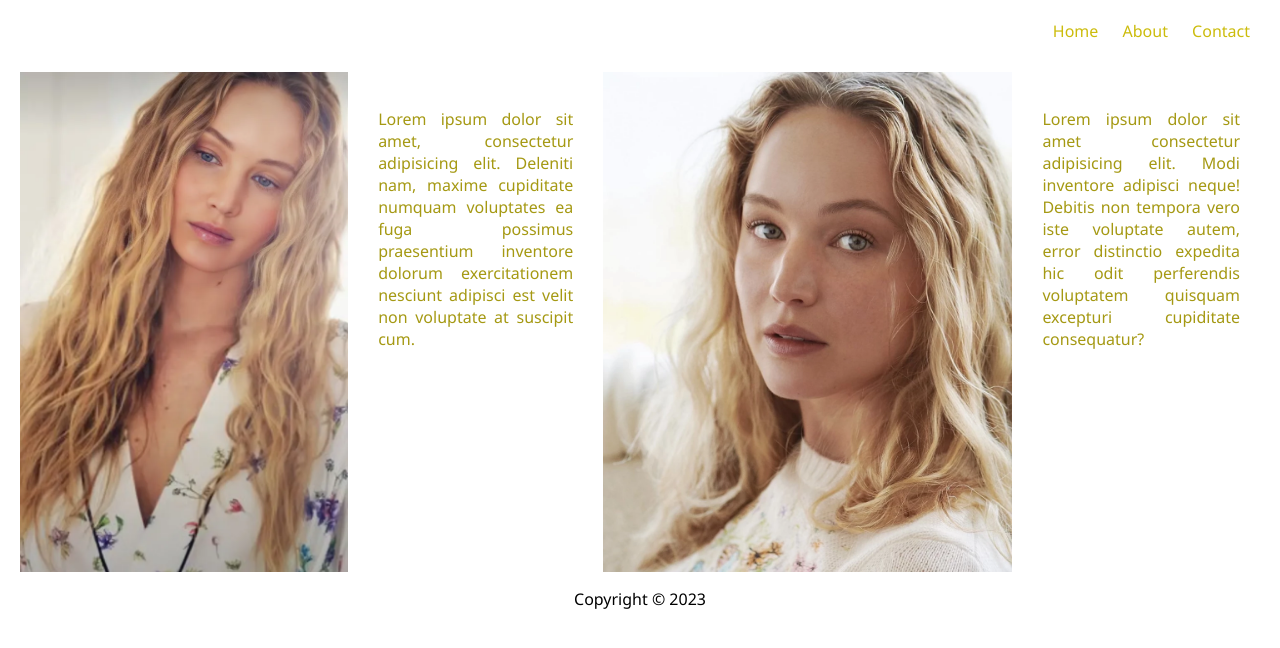
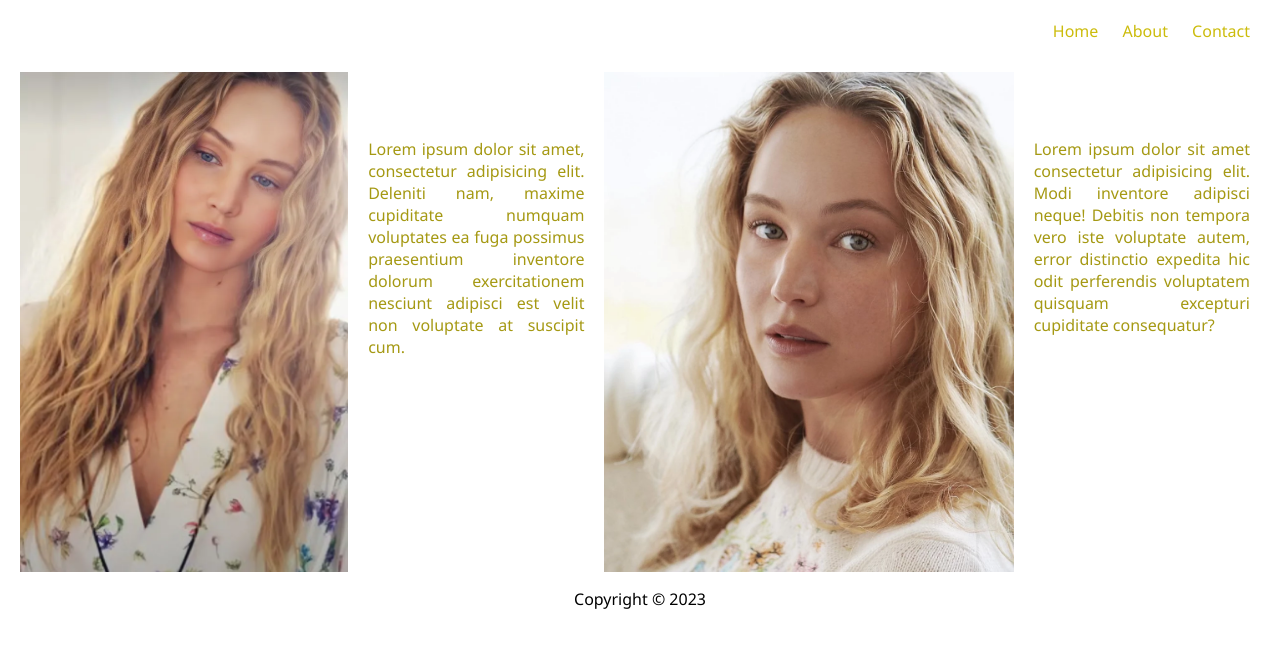
Before and after one commit to aryers/JLphoto-portfolio, a plain HTML site: page about.html in a window 1280 px wide. Drawn offline with Linux system fonts and the light colour scheme.

Commit message:
Update styles.css

```diff
--- a/styles.css
+++ b/styles.css
@@ -54,14 +54,14 @@ footer p{
     color: rgb(165, 153, 19);
     text-align: justify;
     text-justify: auto;
-    padding: 0;
     background-color: #fff;
-    margin: 20px 20px;
+    padding: 50px 10px;
 }
 
 .container{
-    display: flex;
-    flex-direction: row;
+    display: grid;
+    grid-template-columns: 1fr 1fr 1fr 1fr;
+    grid-template-rows: 1fr;
     padding: 0 auto;
     gap: 10px;
     margin: 10px 20px;
```
